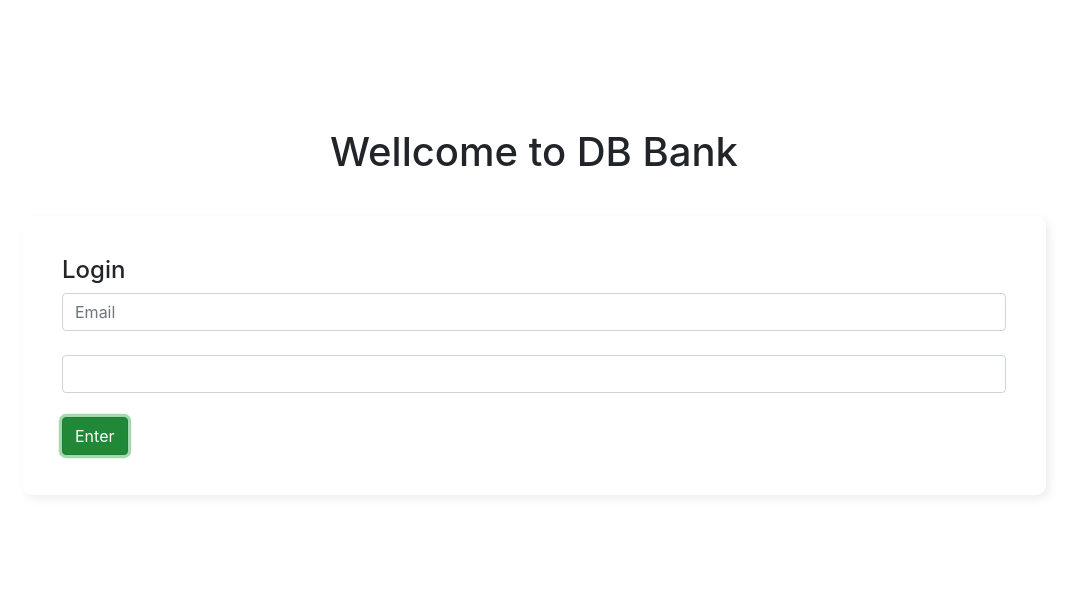
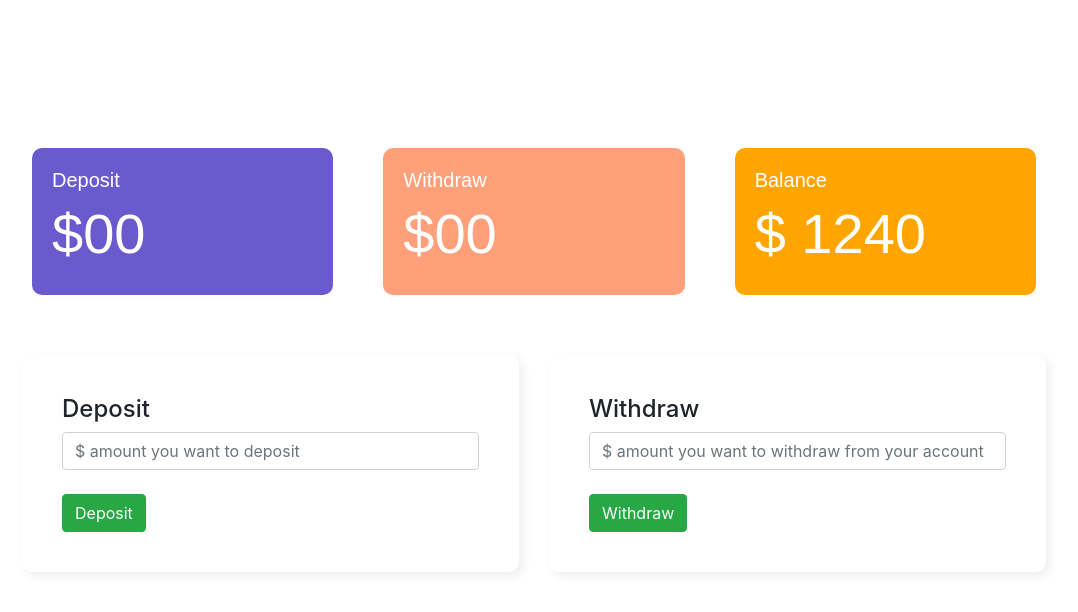
Before and after one commit to safiulbari/db-bank, a plain HTML site: page index.html in a window 1280 px wide. Both pictures are taken after a click on the button "Enter". Shown: the whole page, without its empty margins (106-1184 px from the left). Drawn offline with nearby package versions, Linux system fonts and the light colour scheme.

Commit message:
deposit function complete

```diff
--- a/index.html
+++ b/index.html
@@ -11,16 +11,97 @@
 </head>
 
 <body>
-    <div class="login-area">
+    <div class="login-area" id="login-area">
         <h1 class="text-center">Wellcome to DB Bank</h1>
         <div class="submit-area">
             <h4>Login</h4>
             <input type="text" class="form-control" placeholder="Email"><br />
             <input type="password" class="form-control"> <br>
-            <button class="btn btn-success">Enter</button>
+            <button id="login" class="btn btn-success">Enter</button>
+        </div>
+
+    </div>
+    <div id="transaction-area">
+        <div class="row">
+            <div class="col-md-4">
+                <div class="deposit dash">
+                    <h5>Deposit</h5>
+                    <h2 class="display-4">$<span id="currentDeposit">00</span></h2>
+                </div>
+            </div>
+            <div class="col-md-4">
+                <div class="withdraw dash">
+                    <h5>Withdraw</h5>
+                    <h2 class="display-4">$00</h2>
+                </div>
+            </div>
+            <div class="col-md-4">
+                <div class="balance dash">
+                    <h5>Balance</h5>
+                    <h2 class="display-4">$ <span id="balanceAmount">1240</span></h2>
+                </div>
+            </div>
+
+        </div>
+        <div class="row">
+            <div class="col-md-6">
+                <div class="submit-area">
+                    <h4>Deposit</h4>
+                    <input id="depositAmount" placeholder="$ amount you want to deposit" class="form-control" type="text">
+                    <br><button id="deposit" class="btn btn-success">Deposit</button>
+
+                </div>
+            </div>
+            <div class="col-md-6">
+                <div class="submit-area">
+                    <h4>Withdraw</h4>
+                    <input placeholder="$ amount you want to withdraw from your account"class="form-control" type="text">
+                    <br><button id="withdraw" class="btn btn-success">Withdraw</button>
+                </div>
+            </div>
         </div>
     </div>
+    <script>
+        const loginBtn = document.getElementById("login");
+        loginBtn.addEventListener("click", function () {
+            const loginArea = document.getElementById("login-area");
+            loginArea.style.display = "none";
+            const transactionArea = document.getElementById("transaction-area");
+            transactionArea.style.display = "block";
+        })
 
+        //deposit button event handler
+        const depositBtn = document.getElementById("deposit");
+        depositBtn.addEventListener("click",function(){
+            const depositAmount = document.getElementById("depositAmount").value;
+            const depositNum = parseFloat(depositAmount);
+
+            /**const currentDeposit = document.getElementById("currentDeposit").innerText;
+            const currentDepositNumber = parseFloat(currentDeposit);
+            const totalDeposit = depositNum + currentDepositNumber;
+            document.getElementById("currentDeposit").innerText = totalDeposit;*/
+            spanTextUpdate("currentDeposit",depositNum);
+
+            document.getElementById("depositAmount").value="";
+
+            /**const balanceAmount = document.getElementById("balanceAmount").innerText;
+            const balanceAmountNum = parseFloat(balanceAmount);
+            const totalBalance = balanceAmountNum + depositNum;
+            document.getElementById("balanceAmount").innerText = totalBalance;*/
+            spanTextUpdate("balanceAmount",depositNum);
+
+        })
+
+        function spanTextUpdate(id,depositNum){
+            const Amount = document.getElementById(id).innerText;
+            const AmountNum = parseFloat(Amount);
+            const Balance = AmountNum + depositNum;
+            document.getElementById(id).innerText = Balance;
+        }
+
+
+
+    </script>
 </body>
 
 </html>
--- a/style.css
+++ b/style.css
@@ -10,3 +10,24 @@ body {
     padding: 40px;
 
 }
+#transaction-area{
+    display: none;
+}
+
+
+.dash{
+    margin:20px 10px;
+    color: white;
+    font-family: Arial, Helvetica, sans-serif;
+    border-radius: 10px;
+    padding: 20px;
+}
+.deposit{
+    background-color: slateblue;
+}
+.withdraw{
+    background-color: lightsalmon;
+}
+.balance{
+    background-color: orange;
+}
```
